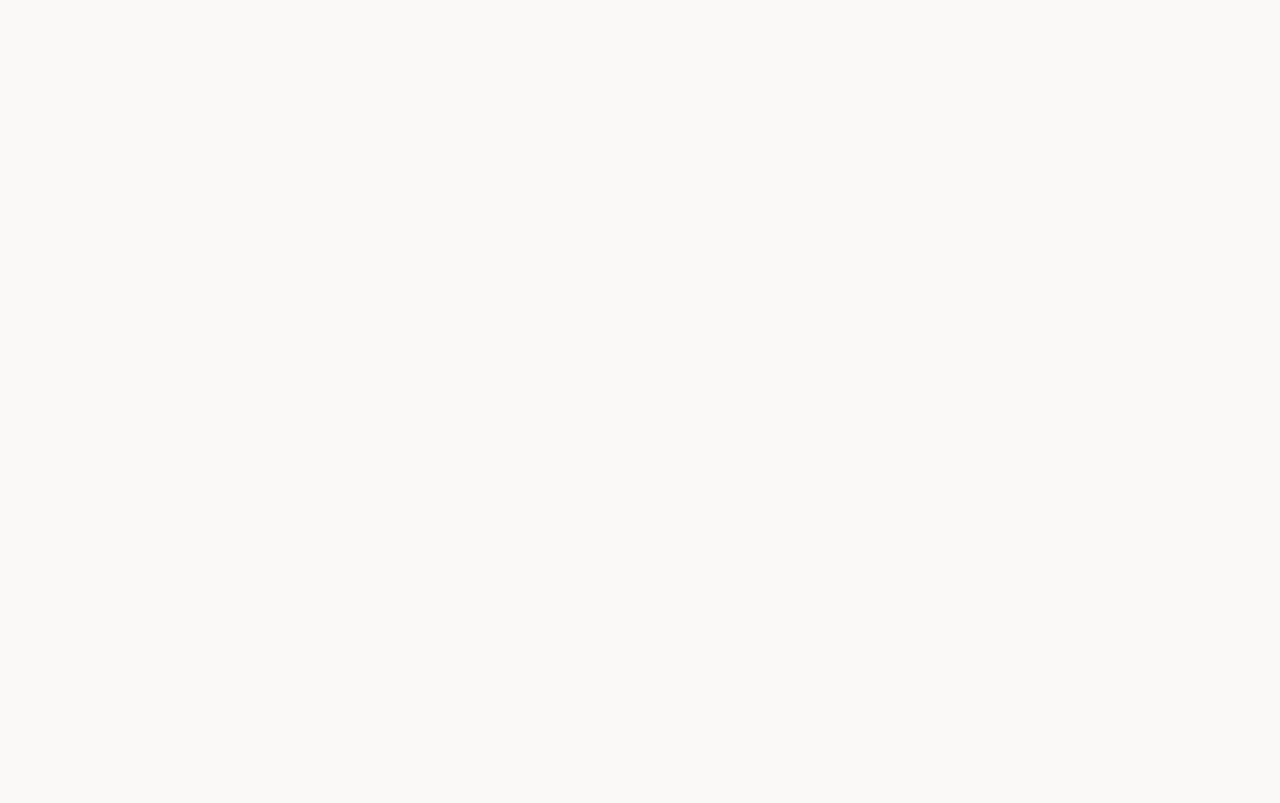
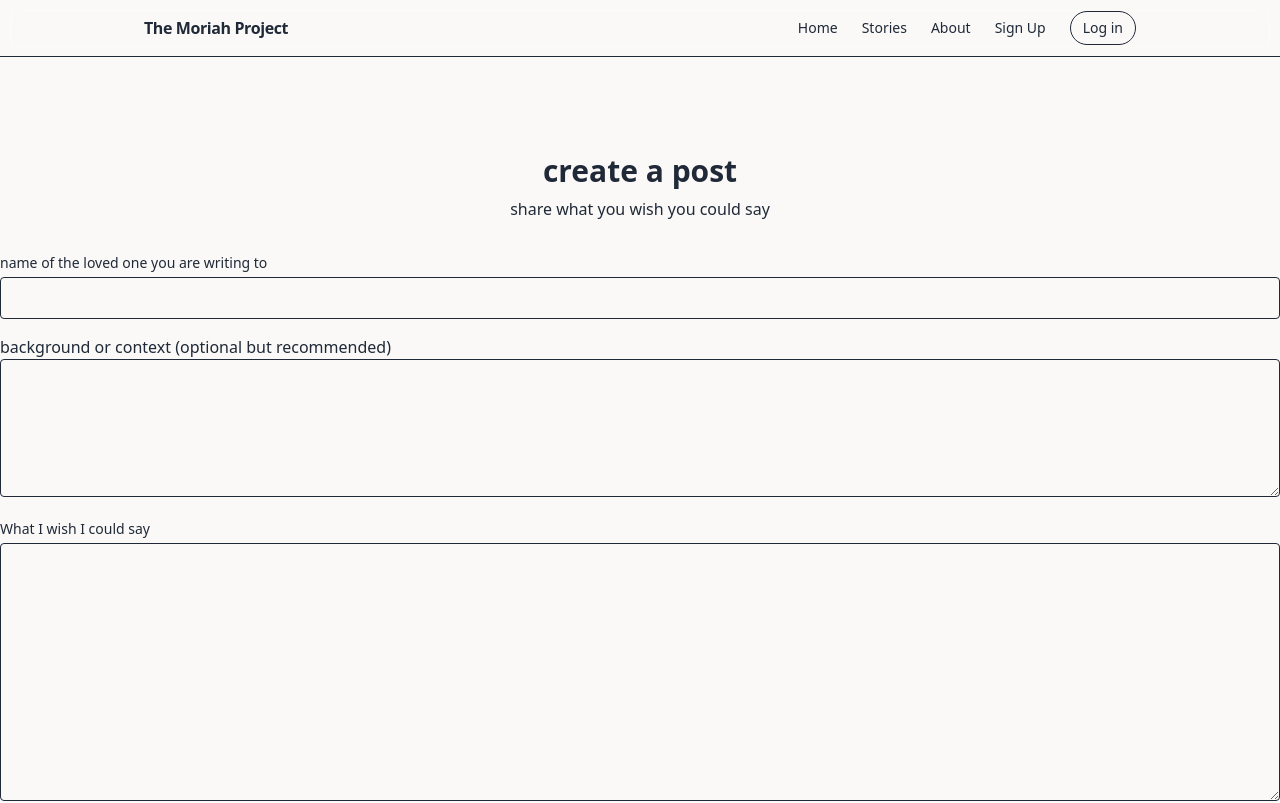
Before and after one commit to gojoego/moriah_project_v2, a Next.js app in the folder frontend/: page /posts/new in a window 1280 px wide. Before the commit this address had no page. Shown: the top 803 px of the page. Built offline with nearby package versions, Linux system fonts and the light colour scheme.

Commit message:
create post page

```diff
--- /dev/null
+++ b/frontend/src/app/posts/new/page.tsx
@@ -0,0 +1,110 @@
+"use client"
+
+import { useState } from "react";
+
+export default function NewPost(){
+    const [deceasedName, setDeceasedName] = useState("");
+    const [background, setBackground] = useState("");
+    const [content, setContent] = useState("");
+
+    const [error, setError] = useState<string | null>(null);
+    const [success, setSuccess] = useState(false);
+    const [isSubmitting, setIsSubmitting] = useState(false);
+
+    const handleSubmit = async (e: React.FormEvent) => {
+        e.preventDefault();
+
+        setError(null);
+        setSuccess(false);
+
+        if (!deceasedName.trim() || !content.trim()) {
+            setError("please fill in all required fields");
+            return;
+        }
+
+        setIsSubmitting(true);
+        await new Promise((res) => setTimeout(res, 800));
+        setIsSubmitting(false);
+
+        setSuccess(true);
+    }
+
+    return (
+        <main>
+            <form
+                onSubmit={handleSubmit}
+                className="space-y-8"
+            >
+                <header className="space-y-2 text-center">
+                    <h1 className="text-3xl font-semibold">
+                        create a post
+                    </h1>
+                    <p>
+                        share what you wish you could say
+                    </p>
+                </header>
+
+                <section className="space-y-4">
+                    <div className="space-y-1">
+                        <label className="block text-sm text-muted-foreground">
+                            name of the loved one you are writing to
+                        </label>
+                        <input
+                            type="text"
+                            className="w-full rounded border border-border bg-background px-3 py-2"
+                            value={deceasedName}
+                            onChange={(e) => setDeceasedName(e.target.value)}
+                            required
+                        />
+                    </div>
+
+                    <div className="space-y-1">
+                        <label>
+                            background or context (optional but recommended)
+                        </label>
+                        <textarea
+                            value={background}
+                            onChange={(e) => setBackground(e.target.value)}
+                            rows={5}
+                            className="w-full rounded border border-border bg-background px-3 py-2 resize-y"
+                        />
+                    </div>
+
+                    <div className="space-y-1">
+                        <label className="block text-sm text-muted-foreground">
+                        What I wish I could say
+                        </label>
+                        <textarea
+                        value={content}
+                        onChange={(e) => setContent(e.target.value)}
+                        rows={10}
+                        className="w-full rounded border border-border bg-background px-3 py-2 resize-y"
+                        required
+                        />
+                    </div>
+                </section>
+
+                { error && (
+                    <p className="text-sm text-red-600 text-center">
+                        {error}
+                    </p>
+                )}
+
+                {success && (
+                <p className="text-sm text-green-600 text-center">
+                    Your post has been created.
+                </p>
+                )}
+
+                <button
+                    type="submit"
+                    disabled={isSubmitting}
+                    className="w-full rounded bg-primary py-3 text-white hover:opacity-90 disabled:opacity-50"
+                >
+                    {isSubmitting ? "creating post…" : "create post"}
+                </button>
+            </form>
+        </main>
+
+    )
+};
```
Also changed, not shown: frontend/src/app/auth/signup/page.tsx (+0 -9 lines).
